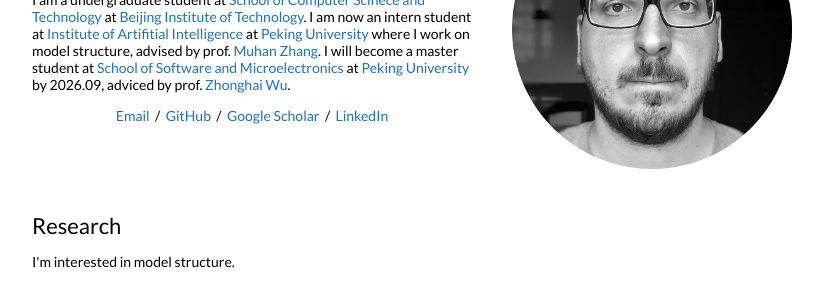
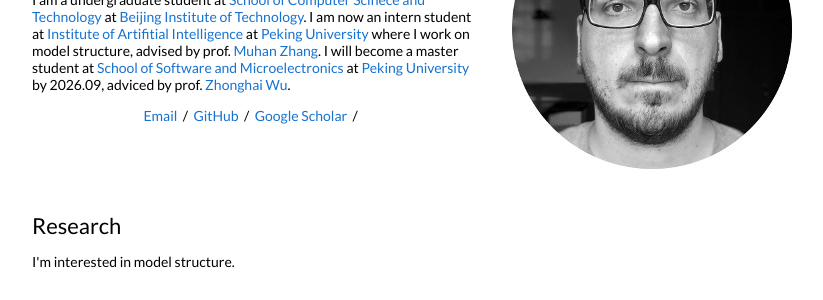
Before and after one commit to BILLYisavailable/billyisavailable.github.io, a Jekyll site: the page built from _posts/2023-08-28-3dgaussians.markdown, in a window 1280 px wide and 900 px high. Shown: the part 139-439 px from the top of the window, without its empty margins (228-1051 px from the left). Built offline with Jekyll 4.4.1, drawn with Linux system fonts in a browser that asks for light colours.

Commit message:
Update default.html

```diff
--- a/_layouts/default.html
+++ b/_layouts/default.html
@@ -37,10 +37,9 @@
               <p>I am a undergraduate student at <a href="https://cs.bit.edu.cn/">School of Computer Scinece and Technology</a> at <a href="https://www.bit.edu.cn/">Beijing Institute of Technology</a>. I am now an intern student at <a href="https://www.ai.pku.edu.cn/">Institute of Artifitial Intelligence</a> at <a href="https://www.pku.edu.cn/">Peking University</a> where I work on model structure, advised by prof. <a href="https://muhanzhang.github.io/">Muhan Zhang</a>. I will become a master student at <a href="https://www.ss.pku.edu.cn/">School of Software and Microelectronics</a> at <a href="https://www.pku.edu.cn/">Peking University</a> by 2026.09, adviced by prof. <a href="https://www.ss.pku.edu.cn/teacherteam/teacherlist/1669-%E5%90%B4%E4%B8%AD%E6%B5%B7.html">Zhonghai Wu</a>.
               </p>
               <p style="text-align:center">
-                <a target="_blank" href="https://mailhide.io/e/B8TyS"> Email</a> &nbsp;/&nbsp;
-                <a href="https://github.com/leonidk">GitHub</a> &nbsp;/&nbsp;
-                <a href="https://scholar.google.com/citations?user=GCYG4GoAAAAJ">Google Scholar</a> &nbsp;/&nbsp;
-                <a href="https://www.linkedin.com/in/lkeselman"> LinkedIn </a>
+                <a target="_blank" href="wangyuxuanbilly@gmail.com"> Email</a> &nbsp;/&nbsp;
+                <a href="https://github.com/BILLYisavailable">GitHub</a> &nbsp;/&nbsp;
+                <a href="https://scholar.google.com/citations?user=dFB8Qe4AAAAJ&hl=en">Google Scholar</a> &nbsp;/&nbsp;
               </p>
             </td>
             <td style="padding:2.5%;width:40%;max-width:40%">
```
